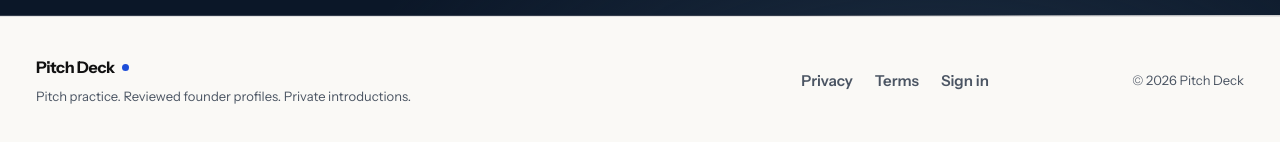
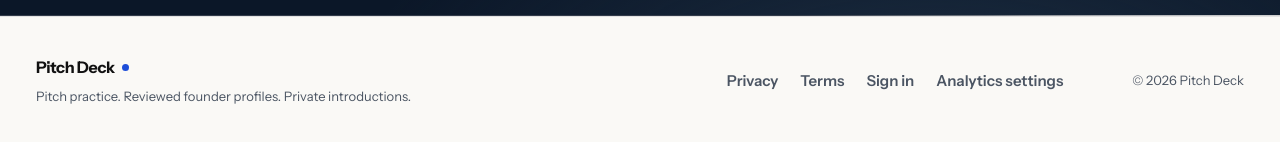
Before and after one commit to derick-okereke/Pitch-Deck, a Next.js app: page / in a window 1280 px wide. Shown: the part 3225-3367 px from the top of the page. Built offline with nearby package versions, Linux system fonts and the light colour scheme; no server answers.

Commit message:
Fix analytics consent activation and dismiss floating choices

```diff
--- a/src/app/globals.css
+++ b/src/app/globals.css
@@ -34,8 +34,8 @@ button, a { -webkit-tap-highlight-color: transparent; }
 .wordmark { display: inline-flex; align-items: center; gap: 7px; width: fit-content; font-size: 16px; font-weight: 750; letter-spacing: -.025em; }
 .wordmark-dot { width: 7px; height: 7px; background: var(--blue); border-radius: 50%; }
 .desktop-nav { display: flex; align-items: center; justify-content: center; gap: clamp(16px, 2.2vw, 30px); white-space: nowrap; }
-.desktop-nav a, .text-link, .footer-links a { color: var(--muted); font-size: 15px; font-weight: 540; transition: color 180ms ease; }
-.desktop-nav a:hover, .text-link:hover, .footer-links a:hover { color: var(--ink); }
+.desktop-nav a, .text-link, .footer-links a, .footer-links button { color: var(--muted); font-size: 15px; font-weight: 540; transition: color 180ms ease; }
+.desktop-nav a:hover, .text-link:hover, .footer-links a:hover, .footer-links button:hover { color: var(--ink); }
 .desktop-actions { display: flex; align-items: center; justify-content: flex-end; gap: 20px; white-space: nowrap; }
 .site-signout { margin: 0; }.site-signout button { padding: 7px 0; color: var(--muted); background: transparent; border: 0; cursor: pointer; font-size: 14px; font-weight: 560; }.site-signout button:hover { color: var(--ink); }
 .menu-button { display: none; width: 42px; height: 42px; align-items: center; justify-content: center; border: 1px solid var(--line); border-radius: 10px; background: white; color: var(--ink); }
@@ -152,7 +152,9 @@ button, a { -webkit-tap-highlight-color: transparent; }
 .closing-panel { padding: 88px 30px; text-align: center; }.closing-panel .hero-actions { justify-content: center; }
 
 .site-footer { min-height: 130px; display: grid; grid-template-columns: 1.2fr .8fr auto; align-items: center; gap: 30px; padding: 32px 36px; background: white; border: 1px solid rgba(0, 0, 0, .055); border-radius: 24px; }
-.footer-mark { margin-bottom: 8px; }.site-footer p { margin: 0; color: var(--muted); font-size: 13px; }.footer-links { display: flex; justify-content: center; gap: 22px; }.copyright { text-align: right; }
+.footer-mark { margin-bottom: 8px; }.site-footer p { margin: 0; color: var(--muted); font-size: 13px; }.footer-links { display: flex; flex-wrap: wrap; justify-content: center; gap: 14px 22px; }.copyright { text-align: right; }
+.footer-links button { padding: 0; border: 0; background: none; font-family: inherit; cursor: pointer; }
+.footer-links button:focus-visible { outline: 3px solid #77a8ff; outline-offset: 3px; }
 
 /* Discovery */
 .app-panel { padding-bottom: 36px; }
@@ -1061,7 +1063,6 @@ button, a { -webkit-tap-highlight-color: transparent; }
 .telemetry-consent p { margin: 0 0 14px; font-size: 14px; line-height: 1.5; }
 .telemetry-consent strong { display: block; margin-bottom: 3px; font-size: 15px; }
 .telemetry-consent div { display: flex; justify-content: flex-end; gap: 9px; }
-.telemetry-consent button, .telemetry-preferences { border: 1px solid #a5b7d2; border-radius: 6px; padding: 8px 11px; background: transparent; color: #fff; font: inherit; font-size: 13px; cursor: pointer; }
+.telemetry-consent button { border: 1px solid #a5b7d2; border-radius: 6px; padding: 8px 11px; background: transparent; color: #fff; font: inherit; font-size: 13px; cursor: pointer; }
 .telemetry-consent button:last-child { background: #eef3fb; border-color: #eef3fb; color: #09172a; }
-.telemetry-consent button:focus-visible, .telemetry-preferences:focus-visible { outline: 3px solid #77a8ff; outline-offset: 2px; }
-.telemetry-preferences { position: fixed; z-index: 89; inset: auto 12px 12px auto; padding: 5px 8px; background: #0c1b31; border-color: #6b89b5; opacity: .82; }
+.telemetry-consent button:focus-visible { outline: 3px solid #77a8ff; outline-offset: 2px; }
--- /dev/null
+++ b/src/components/analytics-settings-button.tsx
@@ -0,0 +1,7 @@
+"use client";
+
+import { SHOW_ANALYTICS_CHOICES_EVENT } from "@/lib/telemetry/consent-event";
+
+export function AnalyticsSettingsButton() {
+  return <button type="button" onClick={() => window.dispatchEvent(new Event(SHOW_ANALYTICS_CHOICES_EVENT))}>Analytics settings</button>;
+}
--- a/src/components/site-footer.tsx
+++ b/src/components/site-footer.tsx
@@ -1,4 +1,5 @@
 import Link from "next/link";
+import { AnalyticsSettingsButton } from "@/components/analytics-settings-button";
 
 export function SiteFooter() {
   return (
@@ -11,6 +12,7 @@ export function SiteFooter() {
         <Link href="/privacy">Privacy</Link>
         <Link href="/terms">Terms</Link>
         <Link href="/auth/sign-in">Sign in</Link>
+        {process.env.NEXT_PUBLIC_POSTHOG_KEY && process.env.NEXT_PUBLIC_POSTHOG_HOST ? <AnalyticsSettingsButton /> : null}
       </div>
       <p className="copyright">© 2026 Pitch Deck</p>
     </footer>
--- a/src/components/telemetry-consent.tsx
+++ b/src/components/telemetry-consent.tsx
@@ -2,6 +2,7 @@
 
 import { useEffect, useState } from "react";
 import { usePathname } from "next/navigation";
+import { SHOW_ANALYTICS_CHOICES_EVENT } from "@/lib/telemetry/consent-event";
 import { ANALYTICS_CONSENT_KEY, clearPostHogIdentity, identifyPostHog, startPostHog, stopPostHog } from "@/lib/telemetry/posthog-client";
 
 type Choice = "loading" | "unset" | "yes" | "no";
@@ -11,6 +12,12 @@ export function TelemetryConsent() {
   const [choice, setChoice] = useState<Choice>("loading");
   const [editing, setEditing] = useState(false);
   const enabled = Boolean(process.env.NEXT_PUBLIC_POSTHOG_KEY && process.env.NEXT_PUBLIC_POSTHOG_HOST);
+
+  useEffect(() => {
+    const showChoices = () => setEditing(true);
+    window.addEventListener(SHOW_ANALYTICS_CHOICES_EVENT, showChoices);
+    return () => window.removeEventListener(SHOW_ANALYTICS_CHOICES_EVENT, showChoices);
+  }, []);
 
   useEffect(() => {
     if (!enabled) return;
@@ -37,14 +44,13 @@ export function TelemetryConsent() {
 
   const decide = (next: "yes" | "no") => {
     try { window.localStorage.setItem(ANALYTICS_CONSENT_KEY, next); } catch { return; }
-    if (next === "no") stopPostHog();
+    if (next === "yes") startPostHog();
+    else stopPostHog();
     setChoice(next);
     setEditing(false);
   };
 
-  if (choice !== "unset" && !editing) {
-    return <button className="telemetry-preferences" type="button" onClick={() => setEditing(true)}>Analytics choices</button>;
-  }
+  if (choice !== "unset" && !editing) return null;
 
   return <aside className="telemetry-consent" aria-label="Analytics choices">
     <p><strong>Help improve Pitch Deck?</strong> Share a few usage events. Drafts, messages, recordings and page addresses are excluded.</p>
--- /dev/null
+++ b/src/lib/telemetry/consent-event.ts
@@ -0,0 +1 @@
+export const SHOW_ANALYTICS_CHOICES_EVENT = "pitch-deck:show-analytics-choices";
--- a/src/lib/telemetry/posthog-client.ts
+++ b/src/lib/telemetry/posthog-client.ts
@@ -13,7 +13,10 @@ export function startPostHog() {
   if (!key || !host) return;
   try {
     if (window.localStorage.getItem(ANALYTICS_CONSENT_KEY) !== "yes") return;
-    if (initialized) { posthog.opt_in_capturing(); return; }
+    if (initialized) {
+      if (!posthog.is_capturing()) posthog.opt_in_capturing({ captureEventName: false });
+      return;
+    }
     const parsed = new URL(host);
     if (parsed.protocol !== "https:") return;
     posthog.init(key, {
@@ -27,7 +30,7 @@ export function startPostHog() {
       opt_out_capturing_by_default: true,
       before_send: beforeSendProductEvent,
     });
-    posthog.opt_in_capturing();
+    posthog.opt_in_capturing({ captureEventName: false });
     initialized = true;
   } catch {
     // Analytics availability does not affect application behavior.
```
